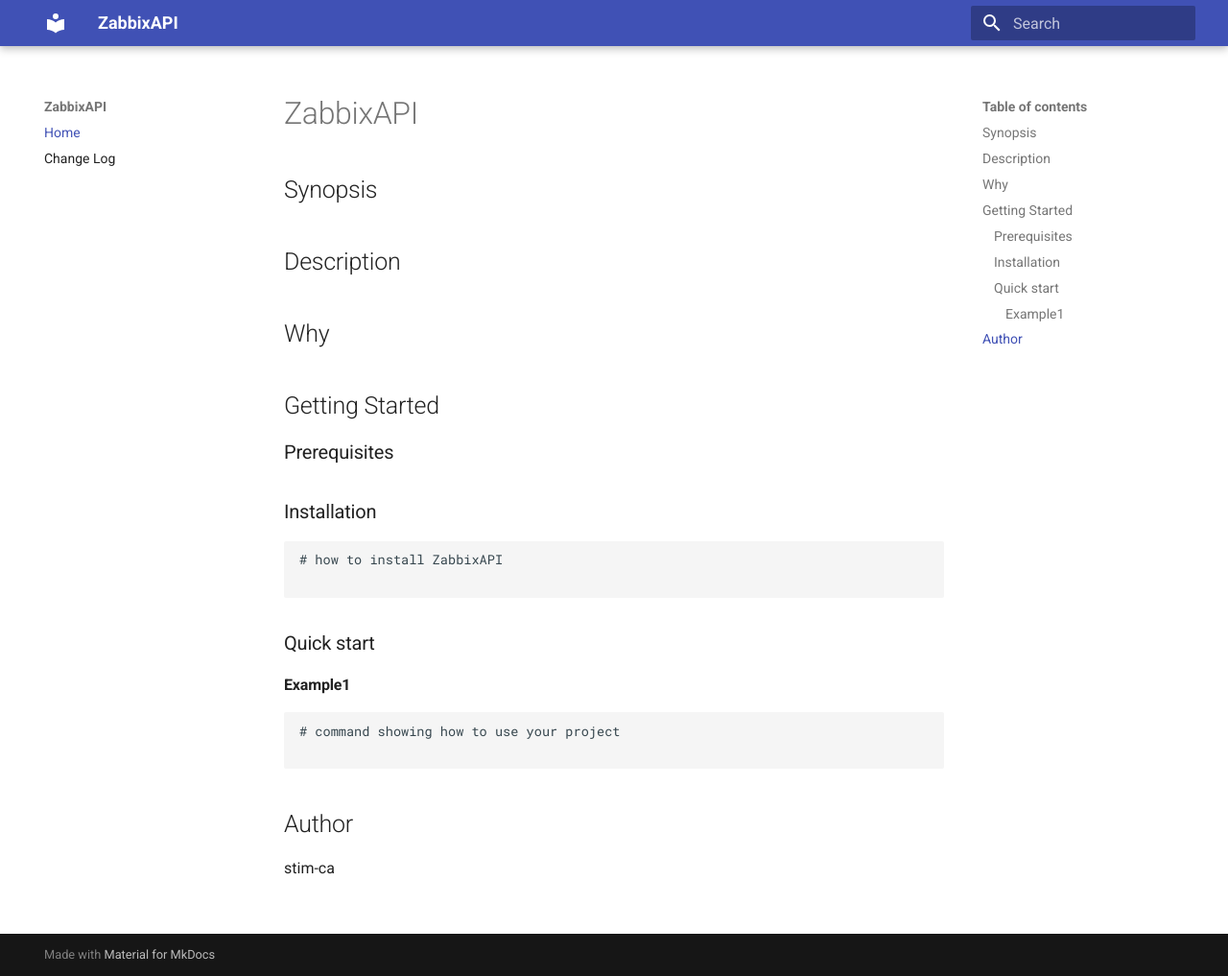
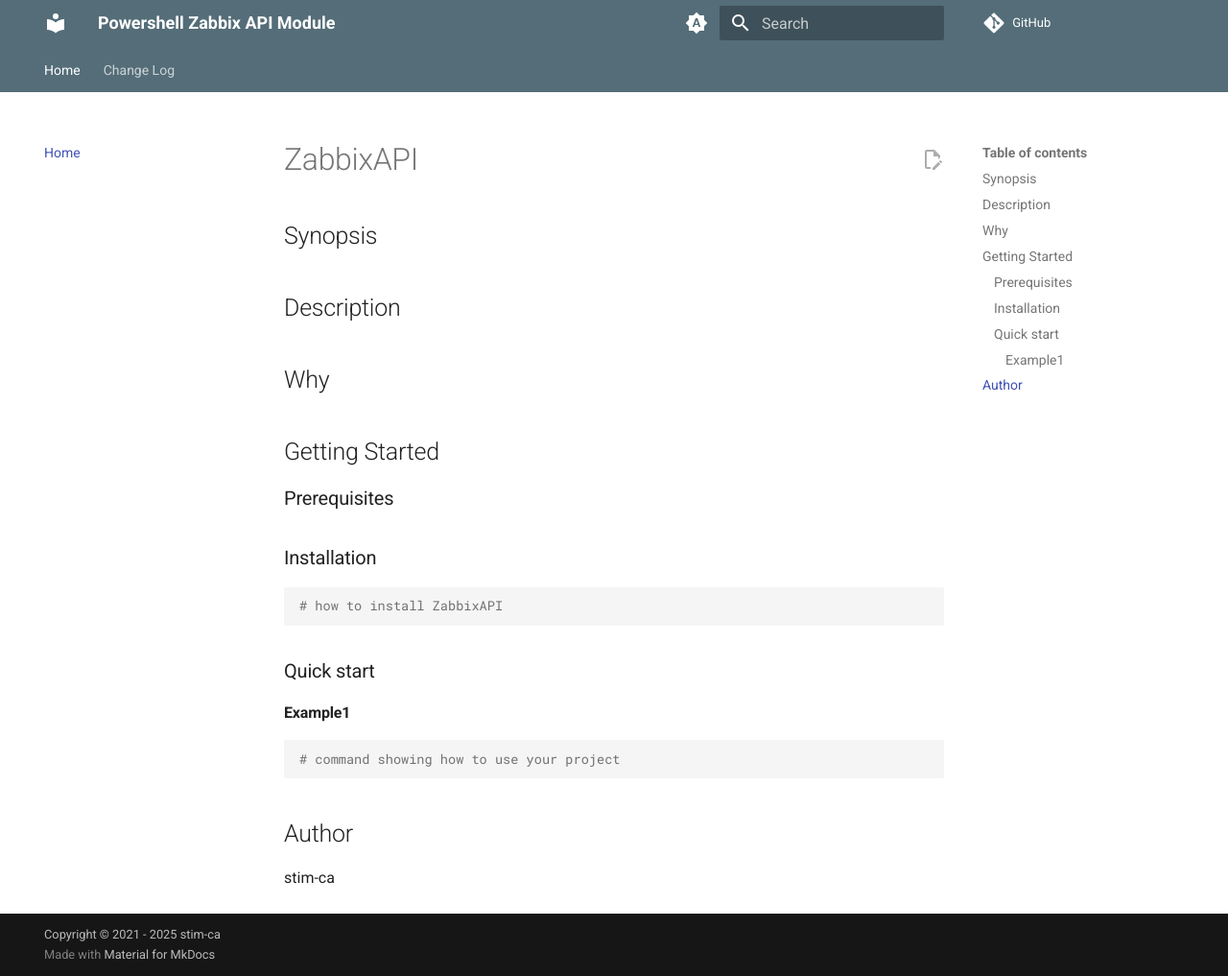
Before and after one commit to stim-ca/ZabbixAPI, an MkDocs documentation site: the page built from docs/index.md, in a window 1280 px wide and 1017 px high. Shown: the whole window at 96% size. Built offline with MkDocs 1.6.1 and Material for MkDocs 9.7.7, drawn with Linux system fonts in a browser that asks for light colours; comment, search, counter and statistics services are not loaded.

```diff
--- a/mkdocs.yml
+++ b/mkdocs.yml
@@ -8,73 +8,117 @@
 # https://squidfunk.github.io/mkdocs-material/creating-your-site/
 # mkdocs.yml
 
-site_name: ZabbixAPI
+site_name: Powershell Zabbix API Module
 # site_url:
-# repo_url:
+repo_url: https://github.com/stim-ca/ZabbixAPI
 # repo_name:
-# edit_uri: edit/main/docs/
+edit_uri: edit/main/docs/
 # edit_uri_template:
-site_description: Module to interact with the Zabbix API # meta tag to the generated HTML header
-site_author: stim-ca # meta tag to the generated HTML header
-# copyright:
-# remote_branch:
-# remote_name:
-# docs_dir: docs
-# site_dir:
-# extra_css:
-# extra_javascript:
-# markdown_extensions:
+site_description: Module to interact with the Zabbix API
+site_author: stim-ca
+copyright: Copyright &copy; 2021 - 2025 stim-ca
+remote_branch: origin
+remote_name: gh-pages
+docs_dir: docs
+
+markdown_extensions:
+
   # Python Markdown
-  # - admonition
-  # - toc:
-  #     permalink: true
-  # code highlighting
-  # - pymdownx.highlight:
-  #     use_pygments: true
-  # - pymdownx.highlight:
-  #     anchor_linenums: true
-  # - pymdownx.inlinehilite
-  # - pymdownx.snippets
-  # - pymdownx.superfences
+  - abbr
+  - admonition
+  - attr_list
+  - def_list
+  - footnotes
+  - md_in_html
+  - toc:
+      permalink: true
 
-# extra_templates:
-# extra:
+  # Python Markdown Extensions
+  - pymdownx.arithmatex:
+      generic: true
+  - pymdownx.betterem:
+      smart_enable: all
+  - pymdownx.caret
+  - pymdownx.details
+  - pymdownx.emoji:
+      emoji_index: !!python/name:material.extensions.emoji.twemoji
+      emoji_generator: !!python/name:material.extensions.emoji.to_svg
+  - pymdownx.highlight
+  - pymdownx.inlinehilite
+  - pymdownx.keys
+  - pymdownx.mark
+  - pymdownx.smartsymbols
+  - pymdownx.superfences
+  - pymdownx.tabbed:
+      alternate_style: true
+  - pymdownx.tasklist:
+      custom_checkbox: true
+  - pymdownx.tilde
+
+
 theme:
   name: material
-  # language: en
-  # custom_dir: overrides
+  palette:
+
+    # Palette toggle for automatic mode
+    - media: "(prefers-color-scheme)"
+      toggle:
+        icon: material/brightness-auto
+        name: Switch to light mode
+
+    # Palette toggle for light mode
+    - media: "(prefers-color-scheme: light)"
+      scheme: default
+      primary: blue grey
+      accent: teal
+
+
+      toggle:
+        icon: material/brightness-7
+        name: Switch to dark mode
+
+    # Palette toggle for dark mode
+    - media: "(prefers-color-scheme: dark)"
+      scheme: slate
+      primary: teal
+      accent: deep orange
+      toggle:
+        icon: material/brightness-4
+        name: Switch to system preference
   features:
-    # - navigation.tabs
-    # - navigation.tabs.sticky
-    # - navigation.path
-  # favicon:
-  # icon:
-  #   repo:
-  # font:
-  #   text: Work Sans
-  # logo:
-  # palette:
-  #   primary: teal
-  # palette:
-  #   # Palette toggle for light mode
-  #   - media: "(prefers-color-scheme: light)"
-  #     scheme: default
-  #     primary: light blue
-  #     accent: pink
-  #     toggle:
-  #       icon: material/brightness-7
-  #       name: Switch to dark mode
+    - navigation.instant
+    - navigation.instant.progress
+    - navigation.tracking
+    - navigation.tabs
+    - navigation.indexes
+    - toc.follow
+    - navigation.top
+    - search.suggest
+    - search.highlight
+    - header.autohide
+    - navigation.footer
+    - content.action.edit
 
-    # # Palette toggle for dark mode
-    # - media: "(prefers-color-scheme: dark)"
-    #   scheme: slate
-    #   primary: indigo
-    #   accent: pink
-    #   toggle:
-    #     icon: material/brightness-4
-    #     name: Switch to light mode
+plugins:
+
+  - git-revision-date-localized:
+      enable_creation_date: true
+      type: date
+
+  - search:
+
+  - social:
+      enabled: true
+      cards: true
+      cards_dir: assets/images/social
+
+
+  - privacy:
+      enabled: true
+      cache: true
+      assets: false
+      assets_fetch: false
+
 nav:
   - Home: index.md
   - Change Log: CHANGELOG.md
-  # - Functions:
-  #   - Function1: functions/function1.md
```
Also changed, not shown: .readthedocs.yaml (deleted, +0 -25 lines), 1 other file.
